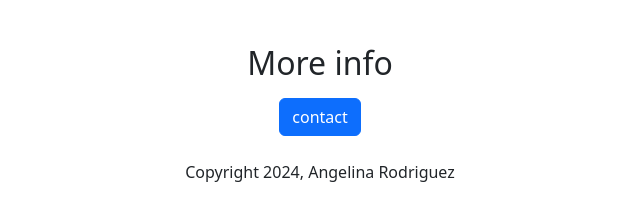
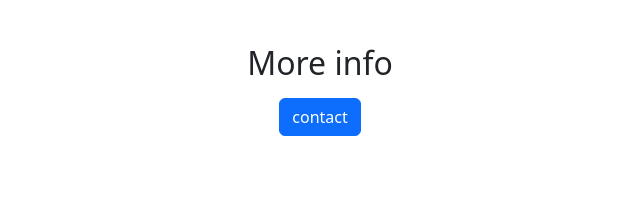
Before and after one commit to angelinardz/shopping-website, a Flask app: page / in a window 1280 px wide. Shown: the part 4076-4276 px from the top of the page, without its empty margins (320-960 px from the left). After the commit the page ends 4212 px from the top, so only its background shows below. Run offline with Flask 3, Linux system fonts and the light colour scheme.

Commit message:
Update home.html

```diff
--- a/templates/home.html
+++ b/templates/home.html
@@ -82,7 +82,7 @@
             <h2 class="text-center  mt-5 mb-3 ">More info</h2>
             <div class="text-center" >
             <button class="btn btn-primary " > contact </button>
-            <p class="mt-4"> Copyright 2024, Angelina Rodriguez</p> <!--mt=margin top, mb=margin bottom-->
+
 
         </div>
     </div>
```
